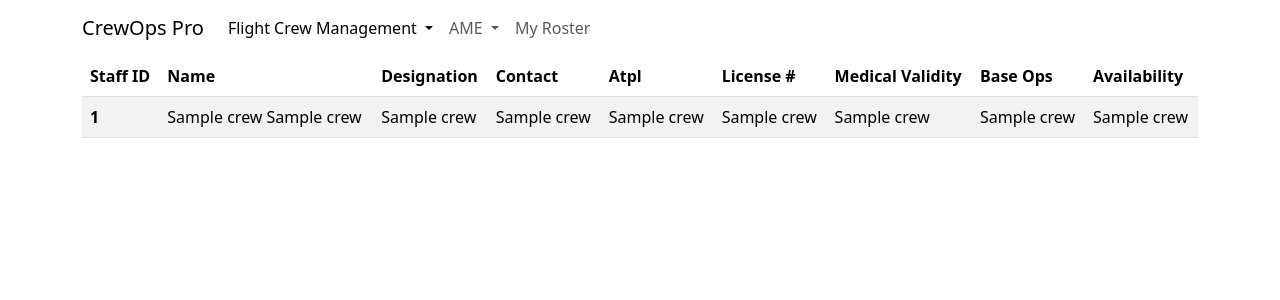
After one commit to kanhasharma07/CrewOps-Pro, a Flask app: template templates/viewCrew.html in a window 1280 px wide. The commit adds this page. Shown: the top 300 px of the page. Run offline with Flask 3, Linux system fonts and the light colour scheme; the template is opened without the code that fills it: most values are stand-ins (such as "Sample title", 1, 10 or a date in 2020).

Commit message:
Added 'View Crew' functionality and updated navigation bar styling

```diff
--- a/app.py
+++ b/app.py
@@ -29,7 +29,6 @@ def addCrew():
             request.form['pw']
         ]
 
-
         FlightCrew.addCrew(receivedFlightCrewData[0],
                            receivedFlightCrewData[1],
                            receivedFlightCrewData[2],
@@ -47,10 +46,14 @@ def addCrew():
         print(receivedFlightCrewData)
         return render_template('addflightcrewsuccessful.html')
 
+@app.route('/viewCrew')
+def viewCrew():
+    crewView = FlightCrew.viewCrew()
+    return render_template('viewCrew.html', crewView=crewView)
 
-@app.route('/test')
-def test():
-    return render_template('addflightcrewsuccessful.html')
+# @app.route('/test')
+# def test():
+#     return render_template('addflightcrewsuccessful.html')
 
 if __name__=='__main__':
     app.run(port=8000, debug=True)
--- a/templates/addCrew.html
+++ b/templates/addCrew.html
@@ -1,4 +1,5 @@
 {%extends 'base.html'%}
+{%block navbaritem%}active{%endblock%}
 {% block content %}
 <!-- Add Flight Crew Input Form -->
 <div class="container">
--- a/templates/addflightcrewsuccessful.html
+++ b/templates/addflightcrewsuccessful.html
@@ -1,10 +1,12 @@
 {% extends 'base.html' %}
+{%block navbaritem%}active{%endblock%}
 {%block content%}
 <div class="p-5 mb-4 bg-body-tertiary rounded-3">
     <div class="container-fluid py-5">
         <h1 class="display-5 fw-bold">Flight Crew Successfully Added</h1>
         <p class="col-md-8 fs-4">You may add more Flight Crew by clicking the button below.</p>
         <a class="btn btn-primary" href="{{url_for('addCrew')}}" role="button">Add Another Flight Crew</a>
+        <a class="btn btn-primary" href="{{url_for('viewCrew')}}" role="button">View Crew Database</a>
     </div>
 </div>
 {%endblock%}
--- a/templates/base.html
+++ b/templates/base.html
@@ -11,8 +11,8 @@
 
 <body>
     <!-- NavBar -->
-    <nav class="navbar navbar-expand-lg bg-body-tertiary">
-        <div class="container-fluid">
+    <nav class="navbar navbar-expand-lg bg-white text-light">
+        <div class="container-fluid container">
             <a class="navbar-brand" href="{{url_for('home_page')}}">CrewOps Pro</a>
             <button class="navbar-toggler" type="button" data-bs-toggle="collapse" data-bs-target="#navbarNavDropdown"
                 aria-controls="navbarNavDropdown" aria-expanded="false" aria-label="Toggle navigation">
@@ -21,13 +21,13 @@
             <div class="collapse navbar-collapse" id="navbarNavDropdown">
                 <ul class="navbar-nav">
                     <li class="nav-item dropdown">
-                        <a class="nav-link dropdown-toggle" href="#" role="button" data-bs-toggle="dropdown"
+                        <a class="nav-link dropdown-toggle {% block navbaritem %}{% endblock %}" href="#" role="button" data-bs-toggle="dropdown"
                             aria-expanded="false">
                             Flight Crew Management
                         </a>
                         <ul class="dropdown-menu">
                             <li><a class="dropdown-item" href="{{url_for('addCrew')}}">Add Flight Crew</a></li>
-                            <li><a class="dropdown-item" href="#">View Crew List</a></li>
+                            <li><a class="dropdown-item" href="{{url_for('viewCrew')}}">View Crew List</a></li>
                             <li><a class="dropdown-item" href="#">Update Crew Details</a></li>
                             <li><a class="dropdown-item" href="#">Delete Crew</a></li>
                             <li><a class="dropdown-item" href="#">Apply for Leave</a></li>
--- /dev/null
+++ b/templates/viewCrew.html
@@ -0,0 +1,36 @@
+{%extends 'base.html'%}
+{%block navbaritem%}active{%endblock%}
+{%block content%}
+<div class="container">
+    <table class="table table-striped">
+        <thead>
+            <tr>
+                <th scope="col">Staff ID</th>
+                <th scope="col">Name</th>
+                <th scope="col">Designation</th>
+                <th scope="col">Contact</th>
+                <th scope="col">Atpl</th>
+                <th scope="col">License #</th>
+                <th scope="col">Medical Validity</th>
+                <th scope="col">Base Ops</th>
+                <th scope="col">Availability</th>
+            </tr>
+        </thead>
+        <tbody>
+            {%for crew in crewView%}
+            <tr>
+                <th scope="row">{{crew[0]}}</th>
+                <td>{{crew[1]+' '+crew[2]}}</td>
+                <td>{{crew[3]}}</td>
+                <td>{{crew[4]}}</td>
+                <td>{{crew[5]}}</td>
+                <td>{{crew[6]}}</td>
+                <td>{{crew[7]}}</td>
+                <td>{{crew[8]}}</td>
+                <td>{{crew[9]}}</td>
+            </tr>
+            {%endfor%}
+        </tbody>
+    </table>
+</div>
+{%endblock%}
```
Also changed, not shown: flight_crew.py (+22 -4 lines), 1 other file.
